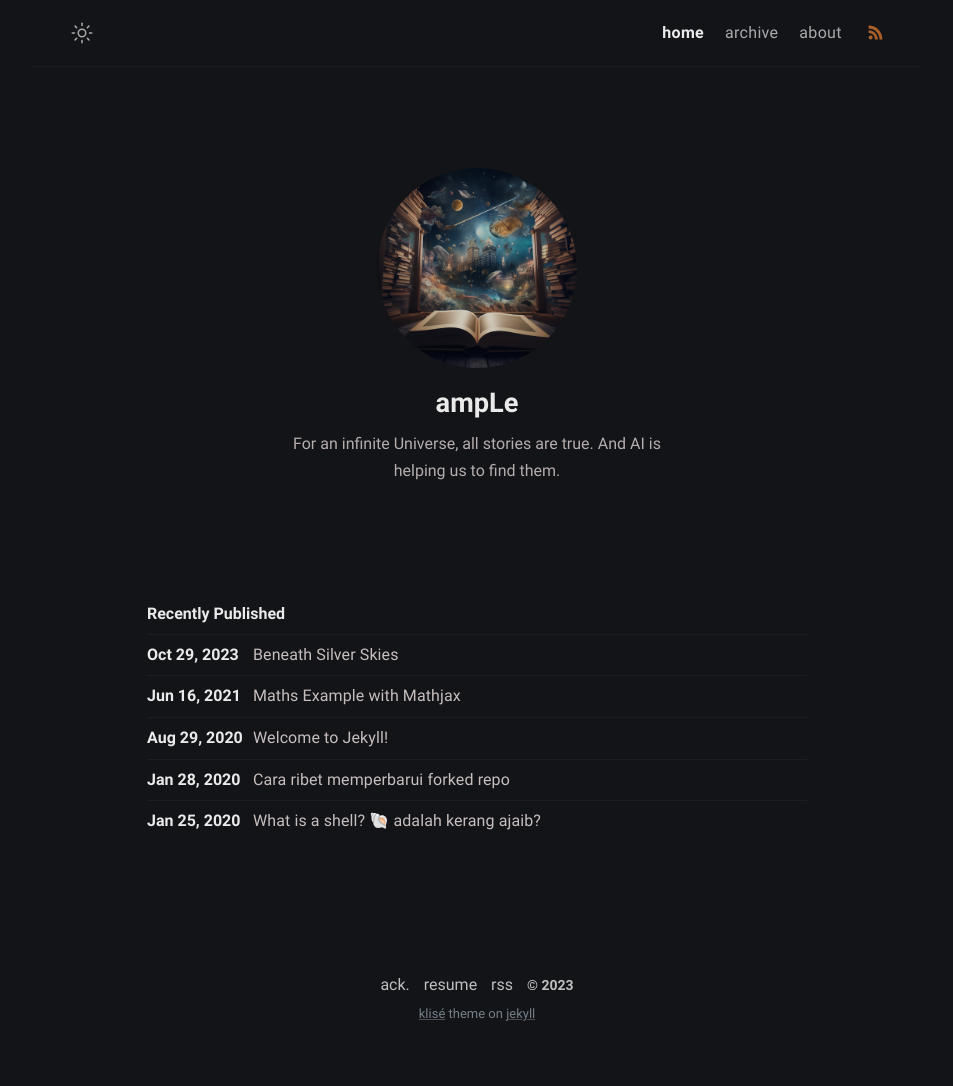
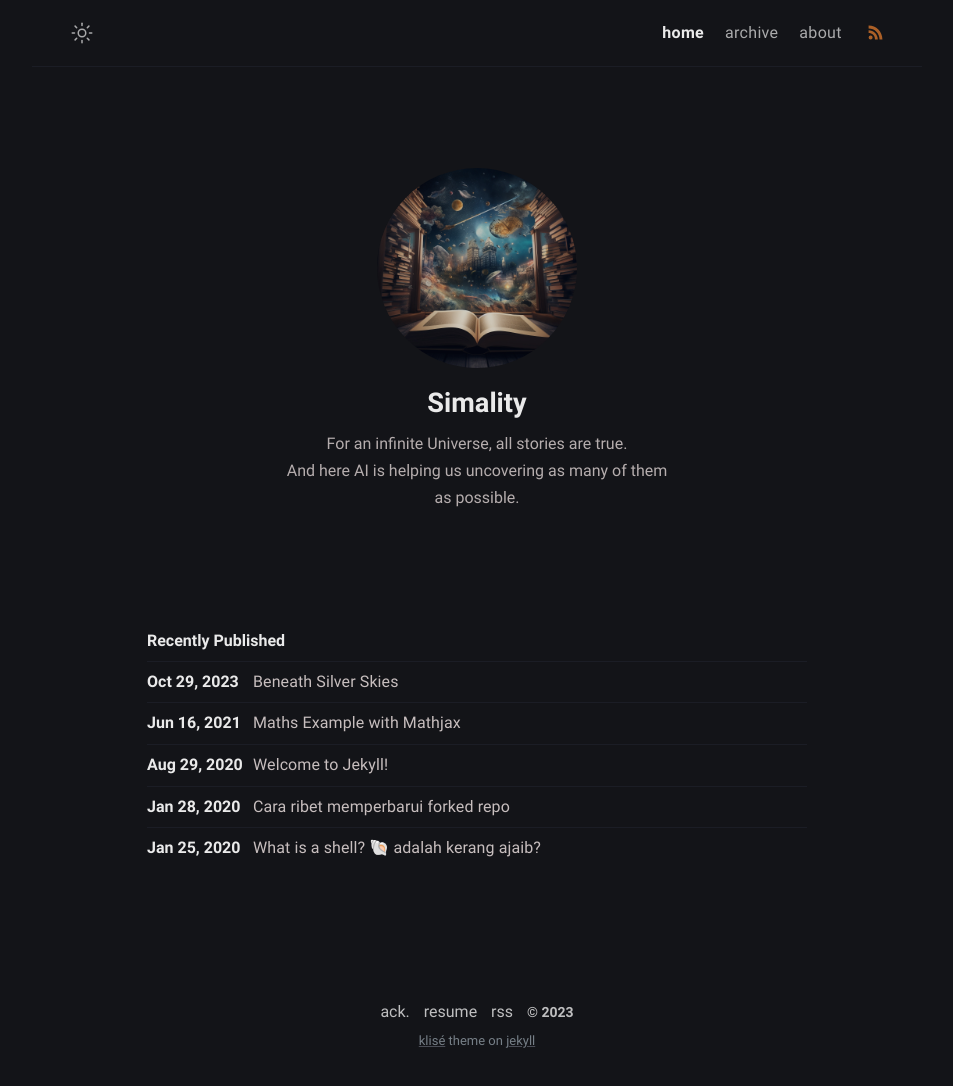
Before and after one commit to Nat0ne/simality, a Jekyll site: the page built from index.md, in a window 1280 px wide. Shown: the whole page, without its empty margins (163-1116 px from the left). Built offline with Jekyll 4.4.1, drawn with Linux system fonts in a browser that asks for light colours; before the commit the page ends 1059 px from its top, so only the background shows below that.

```diff
--- a/_config.yml
+++ b/_config.yml
@@ -10,18 +10,18 @@ mode: dark
 
 # Profile settings
 author:
-  name: ampLe
+  name: Simality
   bio: >-
-    For an infinite Universe, all stories are true.
-    And AI is helping us to find them.
-  username: ampLe
-  github: Nat0ne
+    For an infinite Universe, all stories are true.<br>
+    And here AI is helping us uncovering as many of them as possible.
+  username: António
+  github: aleutheris
   twitter:
-  email: simulality@gmail.com
+  email: simality@gmail.com
   profile_picture: /assets/img/profile_picture.jpg
 
 # URL settings
-url: "https://Nat0ne.github.io"
+url: "https://aleutheris.github.io"
 baseurl: /simality
 permalink: /:title/
 google_analytics:
@@ -78,7 +78,6 @@ exclude:
   - node_modules
   - CODE_OF_CONDUCT.md
   - CONTRIBUTING.md
-  - lighthouse.png
   - klise-*.gem
   - klise.gemspec
 
--- a/archive.html
+++ b/archive.html
@@ -23,7 +23,7 @@ comments: false
   {%- endunless -%}
   <article class="post-item">
     <h3 class="post-item-title">
-      <a href="{{ post.url }}">{{ post.title | escape }}</a>
+      <a href="{{ site.baseurl }}{{ post.url }}">{{ post.title | escape }}</a>
     </h3>
   </article>
 {%- endfor -%}
```
Also changed, not shown: README.md, lighthouse.png (deleted).
